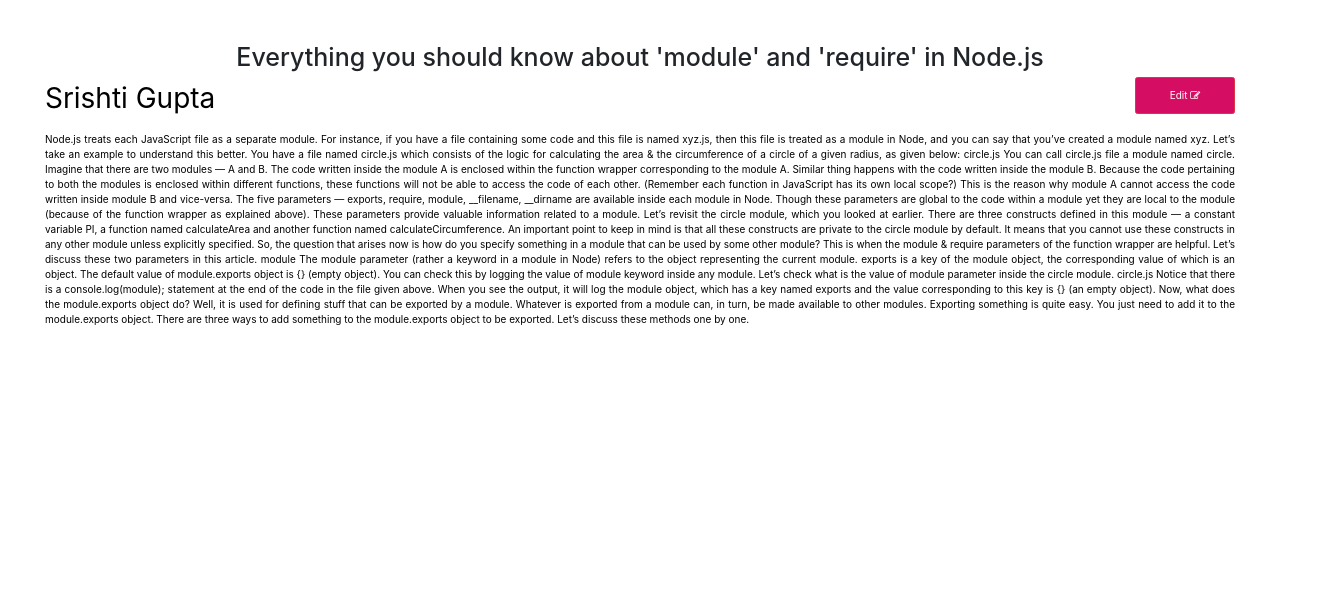
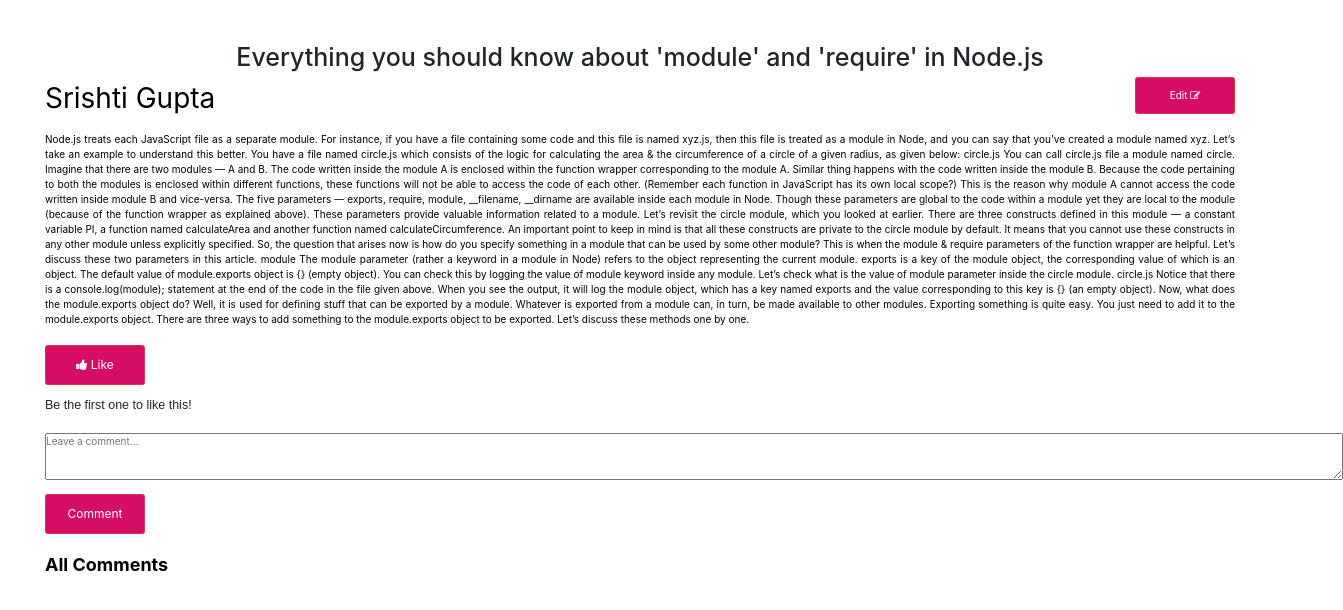
Before and after one commit to RifahAKhan/Posts_Site, a plain HTML site: page html/post.html in a window 1280 px wide. Shown: the part 78-688 px from the top of the page, 1343 px wide, since content can reach past the window. Drawn offline with nearby package versions, Linux system fonts and the light colour scheme; a script that the page names is missing; a web font is replaced by a local one.

Commit message:
Like & Comment Section

```diff
--- a/html/post.html
+++ b/html/post.html
@@ -85,6 +85,27 @@
             Now, what does the module.exports object do? Well, it is used for defining stuff that can be exported by a module. Whatever is exported from a module can, in turn, be made available to other modules. Exporting something is quite easy. You just need to add it to the module.exports object. There are three ways to add something to the module.exports object to be exported. Let’s discuss these methods one by one.
         </p>
     </div>
+    <!--Like Comment Section-->
+    <div class="likeCommentSection">
+        <div class="likeBlogButton">
+            <button type="button" class="btn btn-danger" id="likeBlog" onclick="postLiked()" style=" font-size: 12px;"><i
+                    class="fa fa-thumbs-up" aria-hidden="true"></i> Like</button>
+            <h5 style="font-family: sans-serif;font-weight: 300;" id="likeCount">Be the first one to like this!
+            </h5>
+        </div>
+        <br />
+        <textarea id="userComments" placeholder="Leave a comment..." value="" rows="3" cols="200"></textarea>
+        <br />
+        <button type="button" class="btn btn-danger" id="addList"
+                onclick="addComments(userComments)" style=" font-size: 12px">Comment</button>
+        <h2 style="font-weight: bold;font-size: 18px; margin-top: 10px;text-align:left">All Comments</h2>
+        <br />
+        <div id="viewComments">
+            <div id="addEventNames"></div>
+        </div>
 
+    </div>
+</div>
 </body>
+
 </html>
--- a/styles/post.css
+++ b/styles/post.css
@@ -31,6 +31,7 @@
 .right{
     float:right;
 }
+
 * {
     margin: 0;
     padding: 0;
@@ -77,3 +78,35 @@
     background-color: white;
     color: black;
 }
+
+.likeCommentSection {
+    text-align: left;
+}
+
+.dot-icon {
+    width: 100px;
+}
+#viewComments {
+    width: 82%;
+    background-color: darkgray;
+    padding: 10px;
+    visibility: hidden;
+    margin-bottom: 30px;
+}
+
+#likeCount{
+    margin-top: 5px;
+
+}
+
+#likeBlog{
+    margin-top:8px;
+    margin-bottom:8px;
+    padding:0px;
+}
+
+#addList{
+    margin-top:10px;
+    margin-bottom:10px;
+    padding:0px;
+}
```
